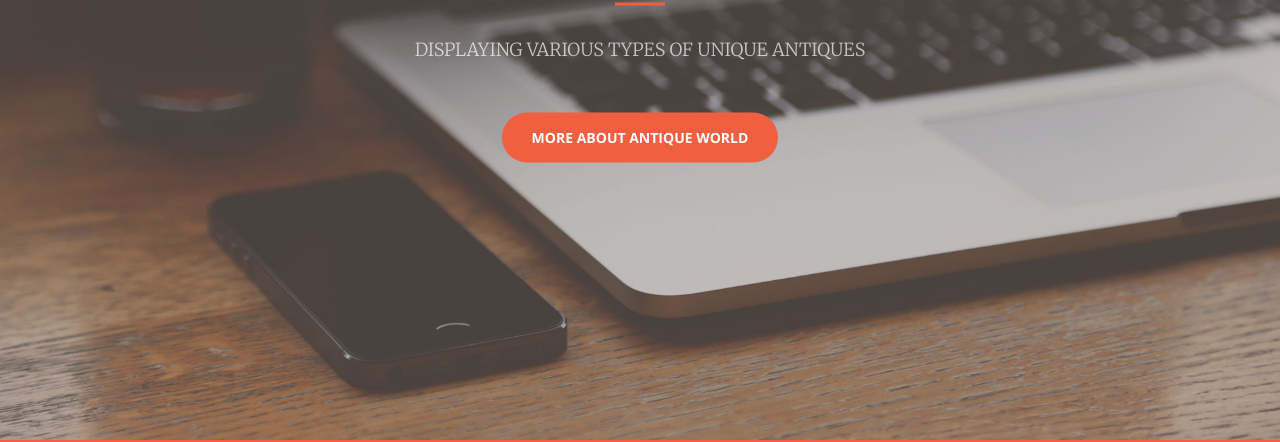
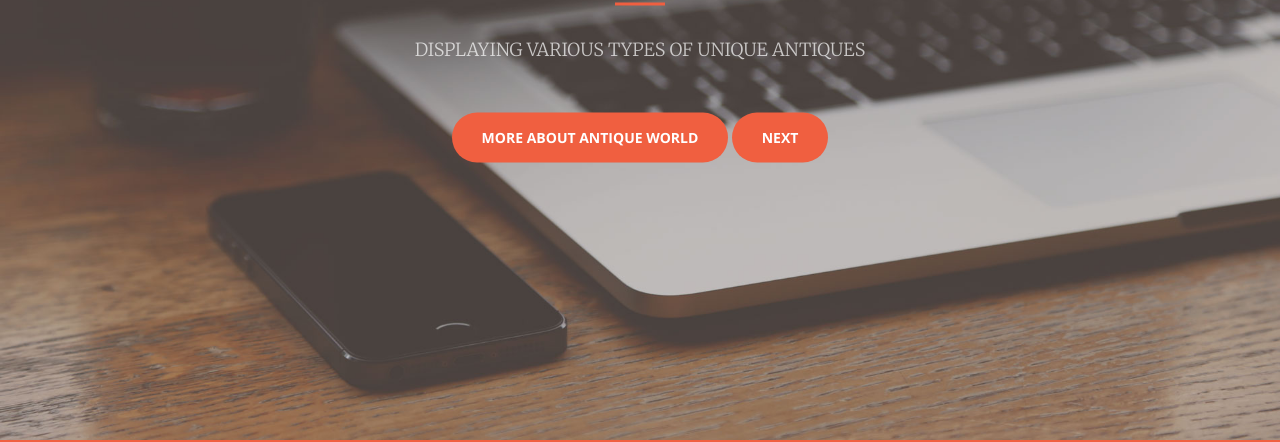
Before and after one commit to wannorsyahida/wannorsyahida.github.io, a website: page index.html in a window 1280 px wide. Shown: the part 360-802 px from the top of the page. Drawn offline with nearby package versions, Linux system fonts and the light colour scheme.

Commit message:
Create index.html

```diff
--- a/index.html
+++ b/index.html
@@ -77,6 +77,7 @@
                 <hr>
                 <p>DISPLAYING VARIOUS TYPES OF UNIQUE ANTIQUES</p>
                 <a href="#about" class="btn btn-primary btn-xl page-scroll">More About Antique World</a>
+                <a href="#about" class="btn btn-primary btn-xl page-scroll">NEXT</a>
             </div>
         </div>
     </header>
```
